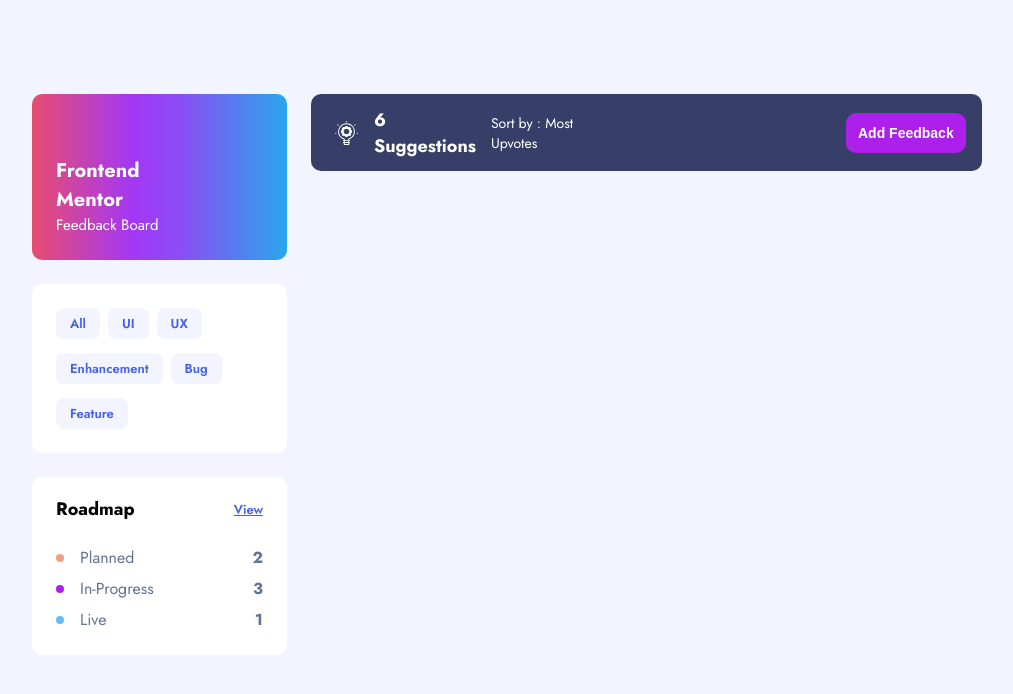
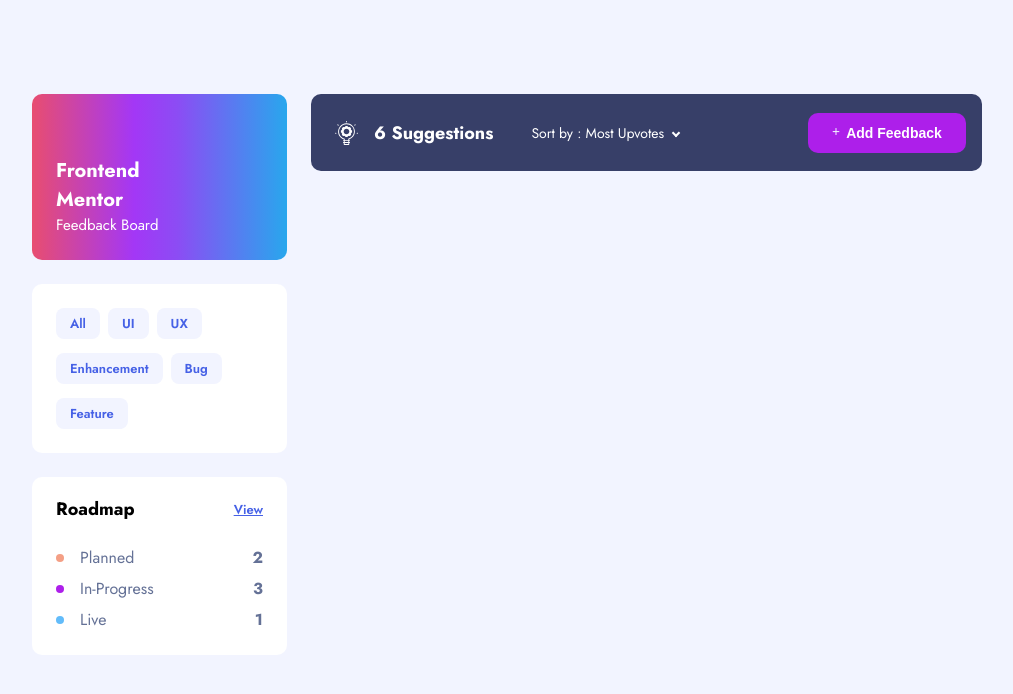
Before and after one commit to eduardsdn/feedback-tracker, a React (Create React App) app in the folder client/: page / in a window 1280 px wide. Shown: the top 694 px of the page, without its empty margins (133-1146 px from the left). Built offline with nearby package versions, Linux system fonts and the light colour scheme.

Commit message:
Finished styling suggestions top panel

```diff
--- a/client/src/components/SuggestionsTopPanel.jsx
+++ b/client/src/components/SuggestionsTopPanel.jsx
@@ -2,6 +2,7 @@
 import suggestionsTopPanelStyle from "../styles/suggestions/suggestionsTopPanel.module.scss";
 import buttonsStyle from "../styles/buttons.module.scss";
 import lightBulbImg from "../assets/suggestions/desktop/bulb.svg";
+import plusIcon from "../assets/shared/icon-plus.svg";
 
 const suggestionsTopPanel = function () {
   let suggestions = 6; // temororary
@@ -21,11 +22,15 @@
             <span className={suggestionsTopPanelStyle.chosenFilter}>
               Most Upvotes
             </span>
+            <div className={suggestionsTopPanelStyle.filterArrowIcon}></div>
           </p>
         </div>
       </div>
 
-      <button className={buttonsStyle.button} id={buttonsStyle.purple}>
+      <button
+        className={`${buttonsStyle.btn} ${buttonsStyle.purple} ${buttonsStyle.addFeedbackBtn}`}
+      >
+        <img src={plusIcon} alt="" />
         Add Feedback
       </button>
     </div>
--- a/client/src/pages/Suggestions.jsx
+++ b/client/src/pages/Suggestions.jsx
@@ -9,9 +9,9 @@
   return (
     <div className={suggestionsStyle.suggestions}>
       <SuggestionsLeftPanel />
-      {/* <main> */}
-      <SuggestionsTopPanel />
-      {/* </main> */}
+      <main>
+        <SuggestionsTopPanel />
+      </main>
     </div>
   );
 };
--- a/client/src/styles/app.module.scss
+++ b/client/src/styles/app.module.scss
@@ -39,6 +39,8 @@
 ///
 
 .app {
+  display: flex;
+  justify-content: center;
   margin: 0px auto;
   padding: 94px 165px 0px 165px;
   font-family: $font;
--- a/client/src/styles/buttons.module.scss
+++ b/client/src/styles/buttons.module.scss
@@ -1,6 +1,6 @@
 @import "variables";
 
-.button {
+.btn {
   width: 158px;
   padding: 12px 0px 12px 0px;
   border-radius: 10px;
@@ -9,28 +9,36 @@
   font-weight: 700;
   font-size: 14px;
   color: $white;
+  cursor: pointer;
 }
 
-#purple {
+.purple {
   background-color: $purple;
   &:hover {
     background-color: $purpleLight;
   }
 }
 
-#blue {
+.blue {
   background-color: $blue;
   &:hover {
     background-color: $blueLight;
   }
 }
 
-#black {
+.black {
   background-color: $black;
   &:hover {
     background-color: $gray;
   }
 }
 
-#red {
+.red {
 }
+
+.addFeedbackBtn {
+  display: flex;
+  justify-content: center;
+  align-items: center;
+  gap: 5px;
+}
--- a/client/src/styles/suggestions/suggestions.module.scss
+++ b/client/src/styles/suggestions/suggestions.module.scss
@@ -1,10 +1,13 @@
 @import "../variables";
 
 .suggestions {
+  width: 100%;
+  max-width: 1102px;
   display: flex;
+  justify-content: center;
   gap: 24px;
 }
 
 main {
-  width: 190%;
+  width: 100%;
 }
--- a/client/src/styles/suggestions/suggestionsLeftPanel.module.scss
+++ b/client/src/styles/suggestions/suggestionsLeftPanel.module.scss
@@ -3,7 +3,7 @@
 .suggestionsLeftPanel {
   max-width: 255px;
   display: flex;
-  justify-content: space-between;
+  // justify-content: space-between;
   flex-direction: column;
   gap: 24px;
   // max-height: 529px;
--- a/client/src/styles/suggestions/suggestionsTopPanel.module.scss
+++ b/client/src/styles/suggestions/suggestionsTopPanel.module.scss
@@ -2,7 +2,6 @@
 
 .suggestionsTopPanel {
   height: 77px;
-  gap: 260px;
   padding: 14px 16px 14px 24px;
   background-color: $black;
   border-radius: 10px;
@@ -16,6 +15,7 @@
     align-items: center;
     gap: 38px;
     .alertCounter {
+      //   max-width: 117px;
       display: flex;
       gap: 16px;
       align-items: center;
@@ -27,7 +27,22 @@
       .text {
         font-weight: 400;
         font-size: 14px;
+        .chosenFilter {
+          cursor: pointer;
+        }
       }
     }
   }
 }
+
+.filterArrowIcon {
+  cursor: pointer;
+  margin-left: 9px;
+  margin-bottom: 2px;
+  display: inline-block;
+  border: solid white;
+  border-width: 0px 2px 2px 0px;
+  padding: 2px;
+  transform: rotate(45deg);
+  -webkit-transform: rotate(45deg);
+}
```
